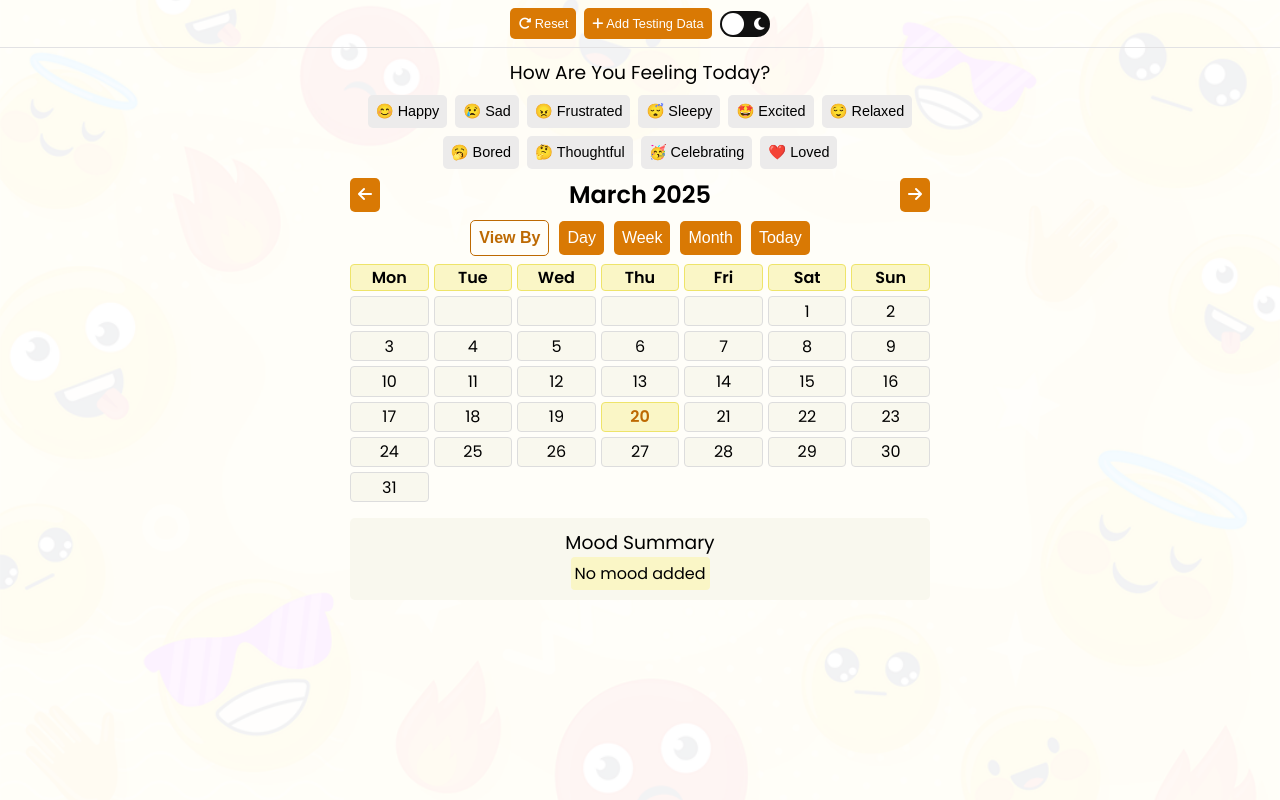
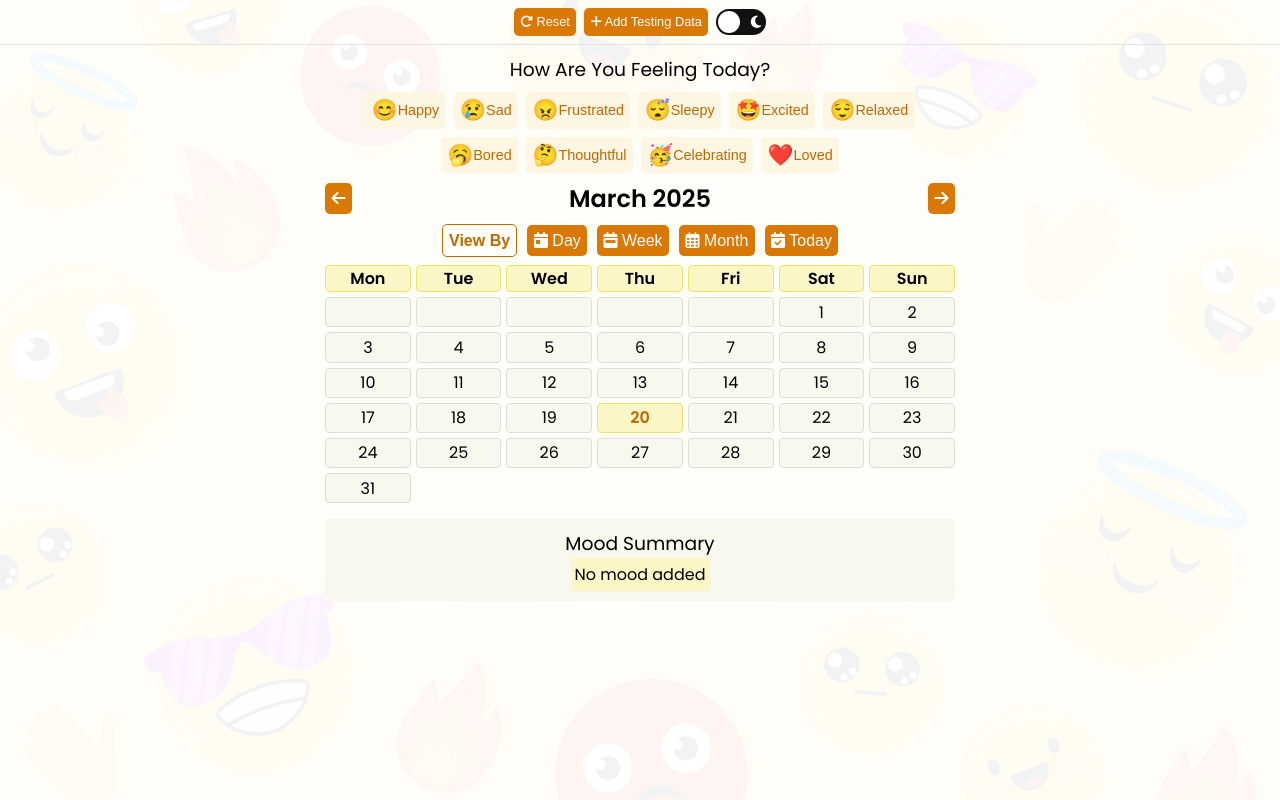
Before and after one commit to waqaskhan092/mood-tracker, a plain HTML site: page index.html in a window 1280 px wide. Drawn offline with Linux system fonts and the light colour scheme.

Commit message:
Updated ui and renamed style and script file

```diff
--- a/assets/css/styles.css
+++ b/assets/css/style.css
@@ -33,11 +33,11 @@ h3 {
 }
 
 .txt-lg {
-  font-size: 1.5rem;
+  font-size: 1.3rem;
 }
 
 .txt-xl {
-  font-size: 2rem;
+  font-size: 1.5rem;
 }
 
 /* Dark Mode */
@@ -115,7 +115,7 @@ h3 {
 
 /* Optional: Improve container responsiveness */
 .container {
-  max-width: 600px;
+  max-width: 650px;
   margin: 0 auto;
   padding: 10px;
   text-align: center;
@@ -138,7 +138,7 @@ h3 {
 
 /* Buttons */
 button {
-  padding: 0.5rem;
+  padding: 0.4rem;
   border: none;
   cursor: pointer;
   background-color: var(--primaryColor);
@@ -154,12 +154,13 @@ button:hover {
 
 /* Mood Buttons */
 .mood-section button {
-  background: #ecebeb;
-  color: black;
+  background: #fcf6e2;
+  color: var(--primaryHover);
   display: flex;
   justify-content: center;
   align-items: center;
   font-size: 0.9rem;
+  font-weight: 500;
 }
 
 .dark-mode .mood-section button {
@@ -168,8 +169,8 @@ button:hover {
 }
 
 .mood-section button:hover {
-  background-color: #e7e7e7;
-  box-shadow: rgba(0, 0, 0, 0.16) 0px 3px 6px, rgba(0, 0, 0, 0.23) 0px 3px 6px;
+  background-color: #fcedbf;
+  box-shadow: rgb(189, 105, 2) 0px 2px 4px, rgb(250, 246, 198) 0px 2px 4px;
 }
 
 .dark-mode .mood-section button:hover {
--- a/assets/script/script.js
+++ b/assets/script/scripts.js
@@ -18,7 +18,7 @@ const moodButtonsContainer = document.getElementById("moodButtons");
 // Create and add mood buttons dynamically
 for (const mood in moodEmojis) {
   const button = document.createElement("button");
-  button.textContent = `${moodEmojis[mood]} ${
+  button.innerHTML = `<span class="txt-lg">${moodEmojis[mood]}</span> ${
     mood.charAt(0).toUpperCase() + mood.slice(1)
   }`;
   button.onclick = () => setMood(mood);
--- a/index.html
+++ b/index.html
@@ -14,7 +14,7 @@
   <link href="https://fonts.googleapis.com/css2?family=Poppins:wght@300;400;600&display=swap" rel="stylesheet">
 
   <!-- Stylesheets -->
-  <link rel="stylesheet" href="assets/css/styles.css">
+  <link rel="stylesheet" href="assets/css/style.css">
   <link rel="stylesheet" href="https://cdnjs.cloudflare.com/ajax/libs/font-awesome/6.4.2/css/all.min.css">
 
 </head>
@@ -55,10 +55,10 @@
       <!-- View Selection Buttons -->
       <div class="view-buttons">
         <button disabled>View By</button>
-        <button onclick="changeView('day')">Day</button>
-        <button onclick="changeView('week')">Week</button>
-        <button onclick="changeView('month')">Month</button>
-        <button id="todayBtn">Today</button>
+        <button onclick="changeView('day')"><i class="fa-calendar-day fa-solid"></i> Day</button>
+        <button onclick="changeView('week')"><i class="fa-calendar-week fa-solid"></i> Week</button>
+        <button onclick="changeView('month')"><i class="fa-calendar-days fa-regular"></i> Month</button>
+        <button id="todayBtn"><i class="fa-calendar-check fa-solid"></i> Today</button>
       </div>
 
       <!-- Calendar Grid -->
@@ -77,7 +77,7 @@
 
 
   <!-- JavaScript -->
-  <script src="assets/script/script.js"></script>
+  <script src="assets/script/scripts.js"></script>
 
 </body>
 
```
Also changed, not shown: 1 other file.
